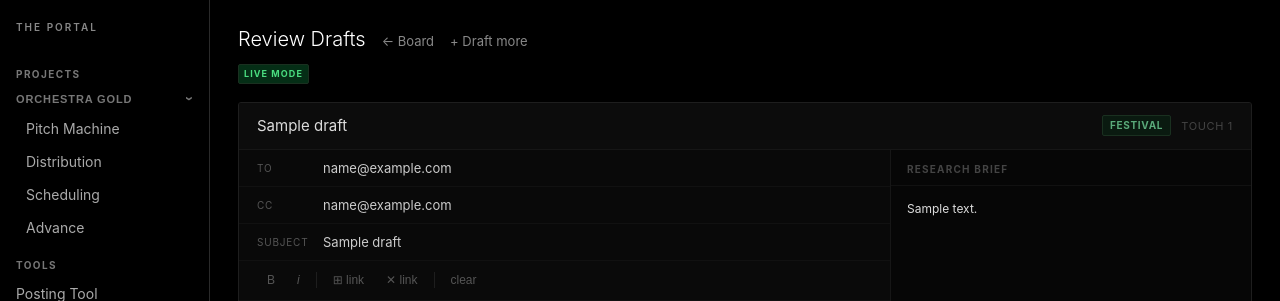
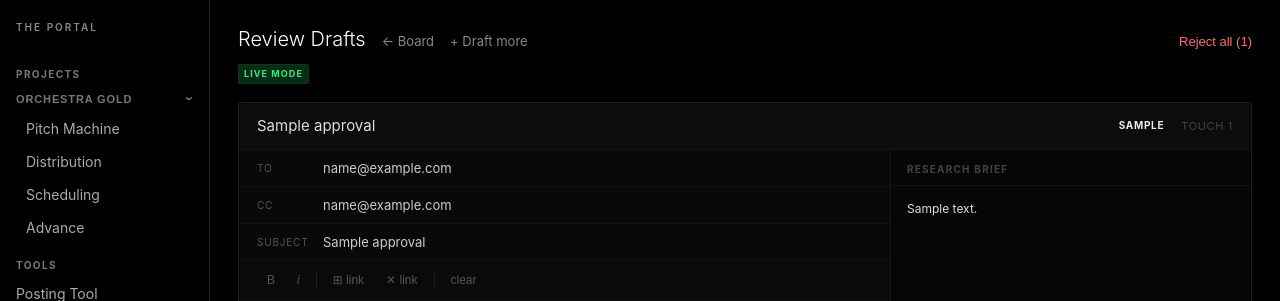
Before and after one commit to orchestragold/control-room, a Flask app: template app/templates/pitch_machine/review.html in a window 1280 px wide. Shown: the top 301 px of the page. Run offline with Flask 3, Linux system fonts and the light colour scheme; a user stored in the database is signed in; tables that the repository leaves empty hold one stand-in row (values such as "Sample post"); the template is opened without the code that fills it: values that come from a table or form of the project are taken from there, most other values are stand-ins (such as "Sample title", 1, 10 or a date in 2020); some web fonts are replaced.

Commit message:
Add Reject all button + route to clear pending drafts in one click

```diff
--- a/app/pitch_machine/routes.py
+++ b/app/pitch_machine/routes.py
@@ -583,6 +583,26 @@
     return redirect(url_for('pitch_machine.review'))
 
 
+@pm_bp.route('/reject-all', methods=['POST'])
+@login_required
+def reject_all():
+    _require_access()
+    pending = PitchApproval.query.filter_by(status='pending').all()
+    count = len(pending)
+    for approval in pending:
+        approval.status = 'rejected'
+        db.session.add(ApprovalLog(
+            approver_id = current_user.id,
+            action      = 'rejected',
+            entity_type = 'pitch_approval',
+            entity_id   = str(approval.id),
+            details     = {'company_name': approval.company_name, 'bulk': True},
+        ))
+    db.session.commit()
+    flash(f'Cleared {count} pending draft{"s" if count != 1 else ""}. Items remain in the queue for re-drafting.', 'success')
+    return redirect(url_for('pitch_machine.review'))
+
+
 @pm_bp.route('/reject/<int:pid>', methods=['POST'])
 @login_required
 def reject(pid: int):
--- a/app/templates/pitch_machine/review.html
+++ b/app/templates/pitch_machine/review.html
@@ -224,6 +224,13 @@
   <h1 class="rv-title">Review Drafts</h1>
   <a href="{{ url_for('pitch_machine.board') }}" class="rv-back">← Board</a>
   <a href="{{ url_for('pitch_machine.draft_queue') }}" class="rv-back">+ Draft more</a>
+  {% if drafts %}
+  <button type="button" class="rv-back" id="reject-all-btn"
+          style="margin-left:auto;color:#f87171;cursor:pointer;background:none;border:none;font-size:13px;"
+          data-url="{{ url_for('pitch_machine.reject_all') }}">
+    Reject all ({{ drafts|length }})
+  </button>
+  {% endif %}
 </div>
 
 <div class="mode-row">
@@ -374,7 +381,7 @@
     });
   });
 
-  // Reject
+  // Reject single
   document.querySelectorAll('.btn-reject').forEach(function (btn) {
     btn.addEventListener('click', function () {
       if (!confirm('Reject this draft? The item stays in the queue for re-drafting.')) return;
@@ -385,6 +392,19 @@
       f.submit();
     });
   });
+
+  // Reject all
+  var rejectAllBtn = document.getElementById('reject-all-btn');
+  if (rejectAllBtn) {
+    rejectAllBtn.addEventListener('click', function () {
+      if (!confirm('Reject all pending drafts? Items stay in the queue for re-drafting.')) return;
+      var f = document.createElement('form');
+      f.method = 'post';
+      f.action = rejectAllBtn.dataset.url;
+      document.body.appendChild(f);
+      f.submit();
+    });
+  }
 })();
 </script>
 {% endblock %}
```
